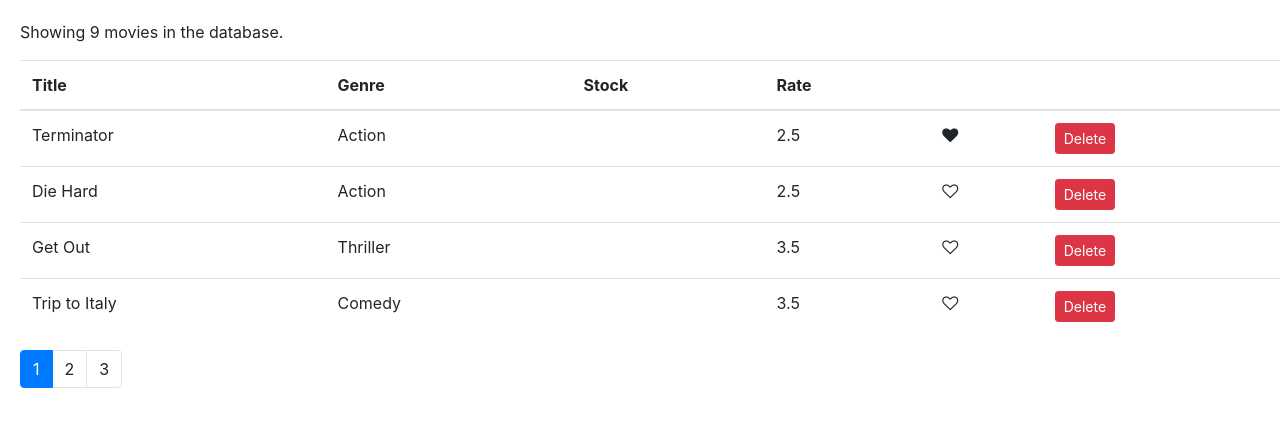
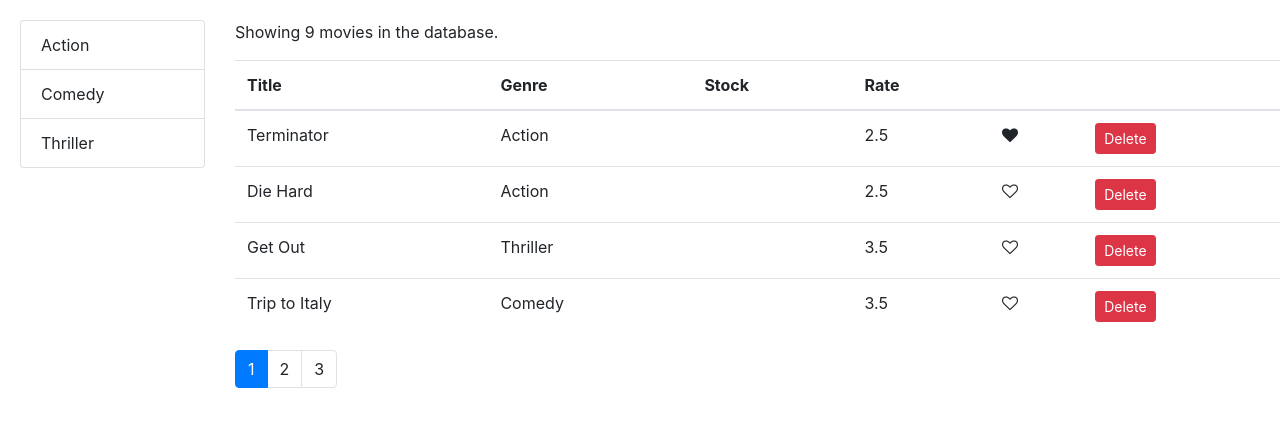
Before and after one commit to ThongDo-git/practice, a React (Create React App) app: page / in a window 1280 px wide. Shown: the top 426 px of the page. Built offline with nearby package versions, Linux system fonts and the light colour scheme.

Commit message:
implementing genre filter

```diff
--- /dev/null
+++ b/src/components/common/listGroup.jsx
@@ -0,0 +1,34 @@
+import React from "react";
+
+const ListGroup = props => {
+  const {
+    items,
+    valueProperty,
+    textProperty,
+    onItemSelect,
+    selectedItem
+  } = props;
+
+  return (
+    <ul className="list-group">
+      {items.map(item => (
+        <li
+          onClick={() => onItemSelect(item)}
+          key={item[valueProperty]}
+          className={
+            item === selectedItem ? "list-group-item active" : "list-group-item"
+          }
+        >
+          {item[textProperty]}
+        </li>
+      ))}
+    </ul>
+  );
+};
+
+ListGroup.defaultProps = {
+  textProperty: "name",
+  valueProperty: "_id"
+};
+
+export default ListGroup;
--- a/src/components/common/pagination.jsx
+++ b/src/components/common/pagination.jsx
@@ -4,7 +4,6 @@ import _ from "lodash";
 
 const Pagination = props => {
   const { itemsCount, pageSize, currentPage, onPageChange } = props;
-  console.log(currentPage);
 
   const pagesCount = Math.ceil(itemsCount / pageSize);
   if (pagesCount === 1) return null;
--- a/src/components/movies.jsx
+++ b/src/components/movies.jsx
@@ -1,15 +1,22 @@
 import React, { Component } from "react";
 import Like from "./common/like";
 import Pagination from "./common/pagination";
+import ListGroup from "./common/listGroup";
 import { getMovies } from "../services/fakeMovieService";
+import { getGenres } from "../services/fakeGenreService";
 import { paginate } from "../utils/paginate";
 
 class Movies extends Component {
   state = {
     movies: getMovies(),
+    genres: [],
     pageSize: 4,
     currentPage: 1
   };
+
+  componentDidMount() {
+    this.setState({ movies: getMovies(), genres: getGenres() });
+  }
 
   handleDelete = movie => {
     const movies = this.state.movies.filter(m => m._id !== movie._id);
@@ -28,6 +35,10 @@ class Movies extends Component {
     this.setState({ currentPage: page });
   };
 
+  handleGenreSelect = genre => {
+    this.setState({ selectedGenre: genre });
+  };
+
   render() {
     const { length: count } = this.state.movies;
     const { pageSize, currentPage, movies: allMovies } = this.state;
@@ -37,7 +48,15 @@ class Movies extends Component {
     const movies = paginate(allMovies, currentPage, pageSize);
 
     return (
-      <React.Fragment>
+      <div className="row">
+        <div className="col-2">
+          <ListGroup
+            onItemSelect={this.handleGenreSelect}
+            items={this.state.genres}
+            selectedItem={this.state.selectedGenre}
+          />
+        </div>
+        <div className="col">
           <p>Showing {count} movies in the database.</p>
           <table className="table">
             <thead>
@@ -81,7 +100,8 @@ class Movies extends Component {
             pageSize={pageSize}
             currentPage={currentPage}
           />
-      </React.Fragment>
+        </div>
+      </div>
     );
   }
 }
```
Lines whose indentation alone changed are shown as unchanged.
